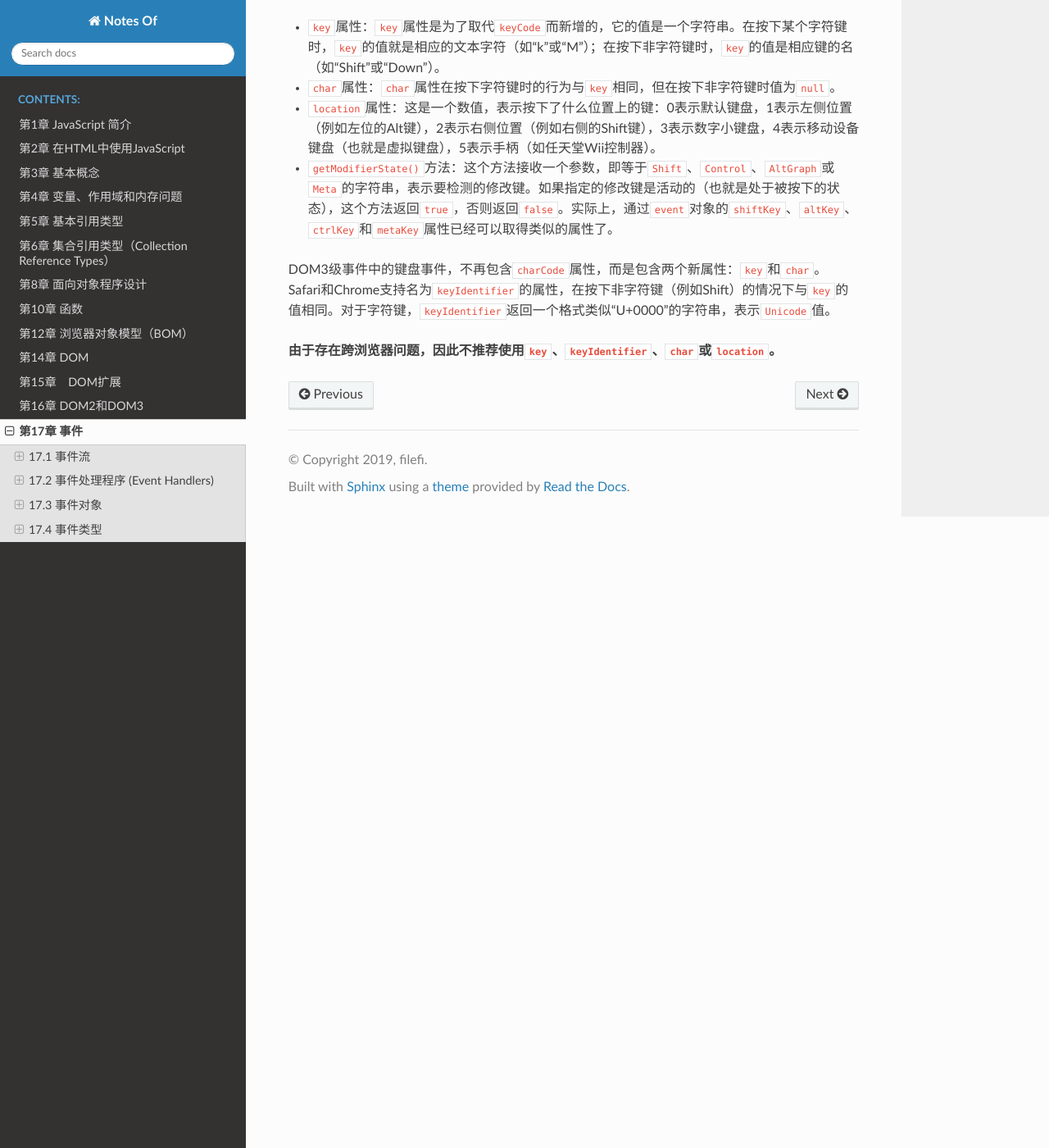
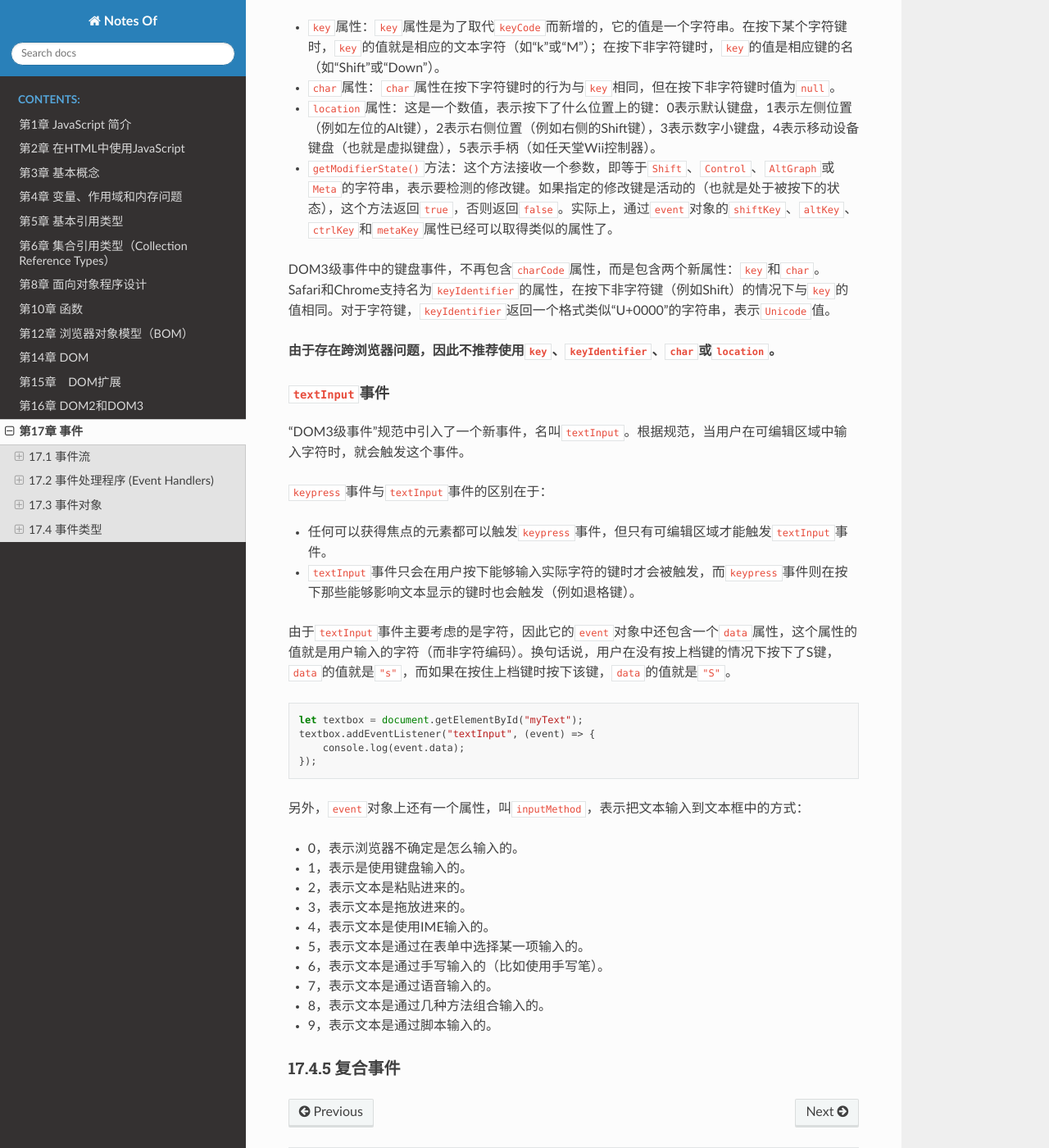
Before and after one commit to filefi/NotesOfProfessional-JavaScript-for-Web-Developers, a Sphinx documentation site: the page built from source/Chapter17-Events.md, in a window 1280 px wide and 1400 px high, scrolled down 20242 px. Shown: the whole window at 82% size. Built offline with Sphinx 7.4.7 and the Read the Docs theme 2.0.0, drawn with Linux system fonts in a browser that asks for light colours.

````diff
--- a/source/Chapter17-Events.md
+++ b/source/Chapter17-Events.md
@@ -732,3 +732,38 @@ textbox.addEventListener("keyup", (event) => {
 DOM3级事件中的键盘事件，不再包含`charCode`属性，而是包含两个新属性：`key`和`char`。Safari和Chrome支持名为`keyIdentifier`的属性，在按下非字符键（例如Shift）的情况下与`key`的值相同。对于字符键，`keyIdentifier`返回一个格式类似“U+0000”的字符串，表示`Unicode`值。
 
 **由于存在跨浏览器问题，因此不推荐使用`key`、`keyIdentifier`、`char`或`location`。**
+
+#### `textInput`事件
+
+“DOM3级事件”规范中引入了一个新事件，名叫`textInput`。根据规范，当用户在可编辑区域中输入字符时，就会触发这个事件。
+
+`keypress`事件与`textInput`事件的区别在于：
+
+- 任何可以获得焦点的元素都可以触发`keypress`事件，但只有可编辑区域才能触发`textInput`事件。
+- `textInput`事件只会在用户按下能够输入实际字符的键时才会被触发，而`keypress`事件则在按下那些能够影响文本显示的键时也会触发（例如退格键）。
+
+由于`textInput`事件主要考虑的是字符，因此它的`event`对象中还包含一个`data`属性，这个属性的值就是用户输入的字符（而非字符编码）。换句话说，用户在没有按上档键的情况下按下了S键，`data`的值就是`"s"`，而如果在按住上档键时按下该键，`data`的值就是`"S"`。
+
+```js
+let textbox = document.getElementById("myText");
+textbox.addEventListener("textInput", (event) => {
+    console.log(event.data);
+});
+```
+
+另外，`event`对象上还有一个属性，叫`inputMethod`，表示把文本输入到文本框中的方式：
+
+- 0，表示浏览器不确定是怎么输入的。
+- 1，表示是使用键盘输入的。
+- 2，表示文本是粘贴进来的。
+- 3，表示文本是拖放进来的。
+- 4，表示文本是使用IME输入的。
+- 5，表示文本是通过在表单中选择某一项输入的。
+- 6，表示文本是通过手写输入的（比如使用手写笔）。
+- 7，表示文本是通过语音输入的。
+- 8，表示文本是通过几种方法组合输入的。
+- 9，表示文本是通过脚本输入的。
+
+
+
+### 17.4.5 复合事件
````
